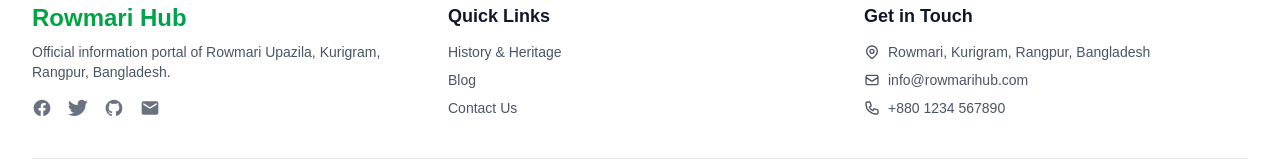
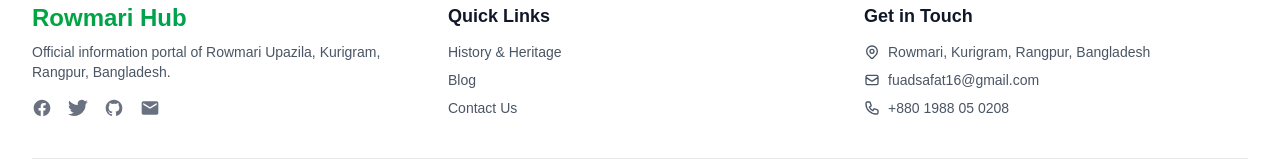
Before and after one commit to fuad-hasan-safat/Rowmari-Nexus, a Next.js app: page / in a window 1280 px wide. Shown: the part 1594-1762 px from the top of the page. Built offline with nearby package versions, Linux system fonts and the light colour scheme.

Commit message:
update footer

```diff
--- a/components/Footer.tsx
+++ b/components/Footer.tsx
@@ -71,13 +71,13 @@ export default function Footer() {
                 <svg className="w-4 h-4" fill="none" stroke="currentColor" viewBox="0 0 24 24">
                   <path strokeLinecap="round" strokeLinejoin="round" strokeWidth={2} d="M3 8l7.89 5.26a2 2 0 002.22 0L21 8M5 19h14a2 2 0 002-2V7a2 2 0 00-2-2H5a2 2 0 00-2 2v10a2 2 0 002 2z" />
                 </svg>
-                info@rowmarihub.com
+                fuadsafat16@gmail.com
               </p>
               <p className="flex items-center justify-center md:justify-start gap-2">
                 <svg className="w-4 h-4" fill="none" stroke="currentColor" viewBox="0 0 24 24">
                   <path strokeLinecap="round" strokeLinejoin="round" strokeWidth={2} d="M3 5a2 2 0 012-2h3.28a1 1 0 01.948.684l1.498 4.493a1 1 0 01-.502 1.21l-2.257 1.13a11.042 11.042 0 005.516 5.516l1.13-2.257a1 1 0 011.21-.502l4.493 1.498a1 1 0 01.684.949V19a2 2 0 01-2 2h-1C9.716 21 3 14.284 3 6V5z" />
                 </svg>
-                +880 1234 567890
+                +880 1988 05 0208
               </p>
             </div>
           </div>
```
